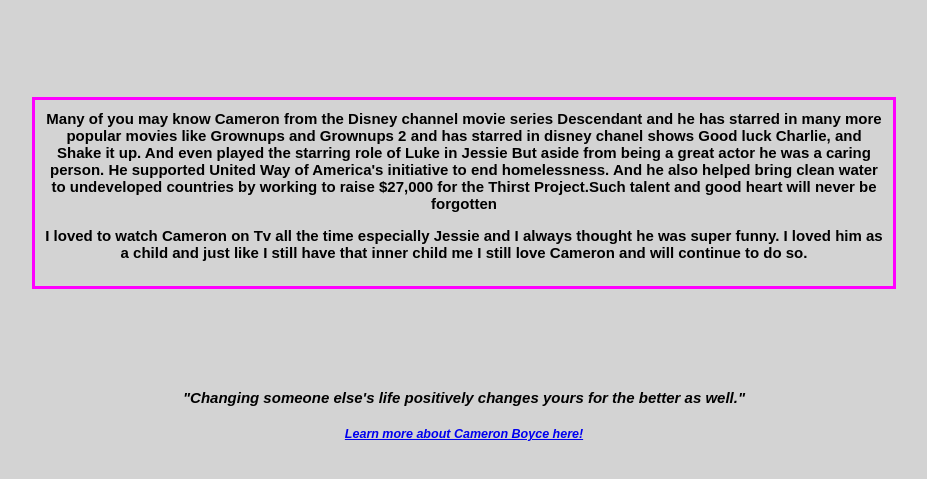
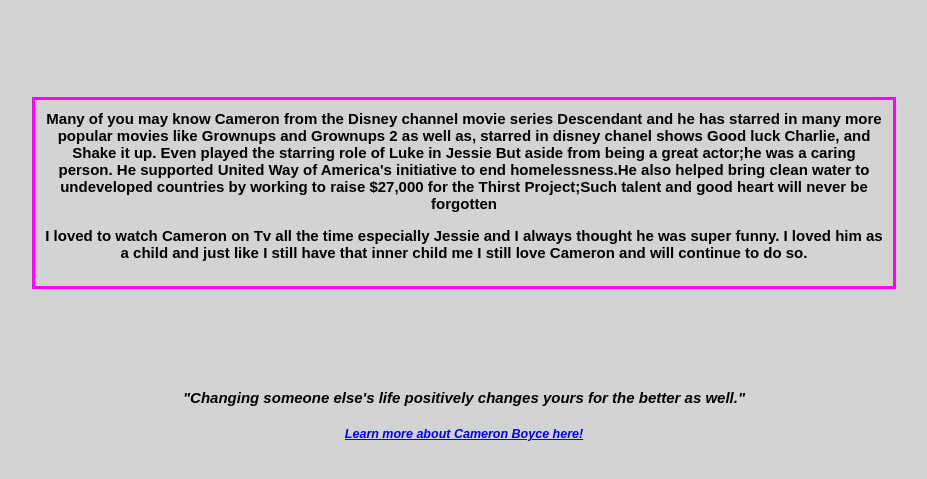
Before and after one commit to Daisywriter/Cameron-Boyce-trbute-page, a plain HTML site: page index.html in a window 1280 px wide. Shown: the part 575-1054 px from the top of the page, without its empty margins (176-1103 px from the left). Drawn offline with Linux system fonts and the light colour scheme.

Commit message:
Update index.html

```diff
--- a/index.html
+++ b/index.html
@@ -142,7 +142,7 @@
     <div id="center-list">
     <h2 id="tribute-info">
 
-      <div id="work-life" > Many of you may know Cameron from the Disney channel movie series Descendant and he has starred in many more popular movies like Grownups and Grownups 2 and has starred in disney chanel shows Good luck Charlie, and Shake it up. And even played the starring role of Luke in Jessie But aside from being a great actor he was a caring person. He supported United Way of America's initiative to end homelessness. And he also helped bring clean water to undeveloped countries by working to raise $27,000 for the Thirst Project.Such talent and good heart will never be  forgotten </p>
+      <div id="work-life" > Many of you may know Cameron from the Disney channel movie series Descendant and he has starred in many more popular movies like Grownups and Grownups 2 as well as, starred in disney chanel shows Good luck Charlie, and Shake it up. Even played the starring role of Luke in Jessie But aside from being a great actor;he was a caring person. He supported United Way of America's initiative to end homelessness.He also helped bring clean water to undeveloped countries by working to raise $27,000 for the Thirst Project;Such talent and good heart will never be  forgotten </p>
       <p>I loved to watch Cameron on Tv all the time especially Jessie and I always thought he was super funny. I loved him as a child and just like I still have that inner child me I still love Cameron and will continue to do so.  </p>
 
  </div> <p><em> "Changing someone else's life positively changes yours for the better as well." </em></p>
```
